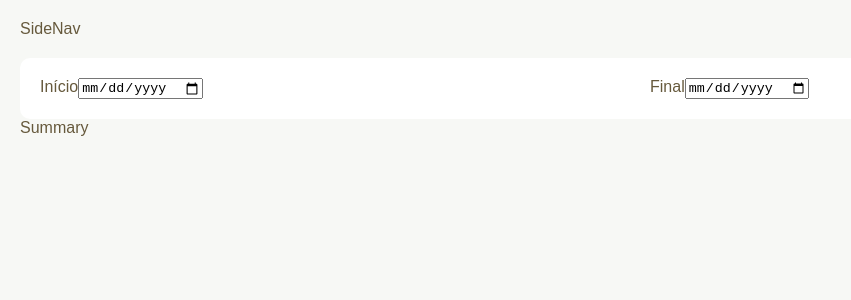
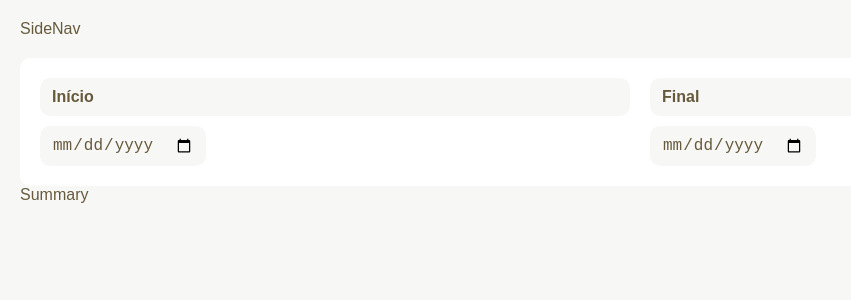
Before and after one commit to robcorreia/dashboard-react-ts, a React (Vite) app: page / in a window 1280 px wide. Shown: the top 300 px of the page, without its empty margins (0-851 px from the left). Built offline with nearby package versions, Linux system fonts and the light colour scheme; no server answers; the HTML template or start-up script is replaced by a standard one.

Commit message:
feat: add input styles

```diff
--- a/src/components/DateInput/index.tsx
+++ b/src/components/DateInput/index.tsx
@@ -1,4 +1,25 @@
 import React from 'react'
+
+const generalStyle: React.CSSProperties = {
+  fontSize: '1rem',
+  color: 'var(--color-2)',
+  padding: 'var(--gap-sm) .75rem',
+  background: 'var(--color-4)',
+  borderRadius: 'var(--gap-sm)'
+}
+
+const labelStyle: React.CSSProperties = {
+  display: 'block',
+  marginBottom: 'var(--gap-sm)',
+  fontWeight: 600,
+  ...generalStyle
+}
+
+const inputStyle: React.CSSProperties = {
+  border: 'none',
+  fontFamily: 'monospace',
+  ...generalStyle
+}
 
 type IDataInput = React.ComponentProps<'input'> & {
   label: string;
@@ -9,8 +30,8 @@ const DateInput = ({ id, label, ...rest }: IDataInput) => {
 
   return (
     <div>
-      <label htmlFor={id}>{label}</label>
-      <input id={id} type="date" {...rest} />
+      <label style={labelStyle} htmlFor={id}>{label}</label>
+      <input style={inputStyle} id={id} type="date" {...rest} />
     </div>
   )
 }
```
